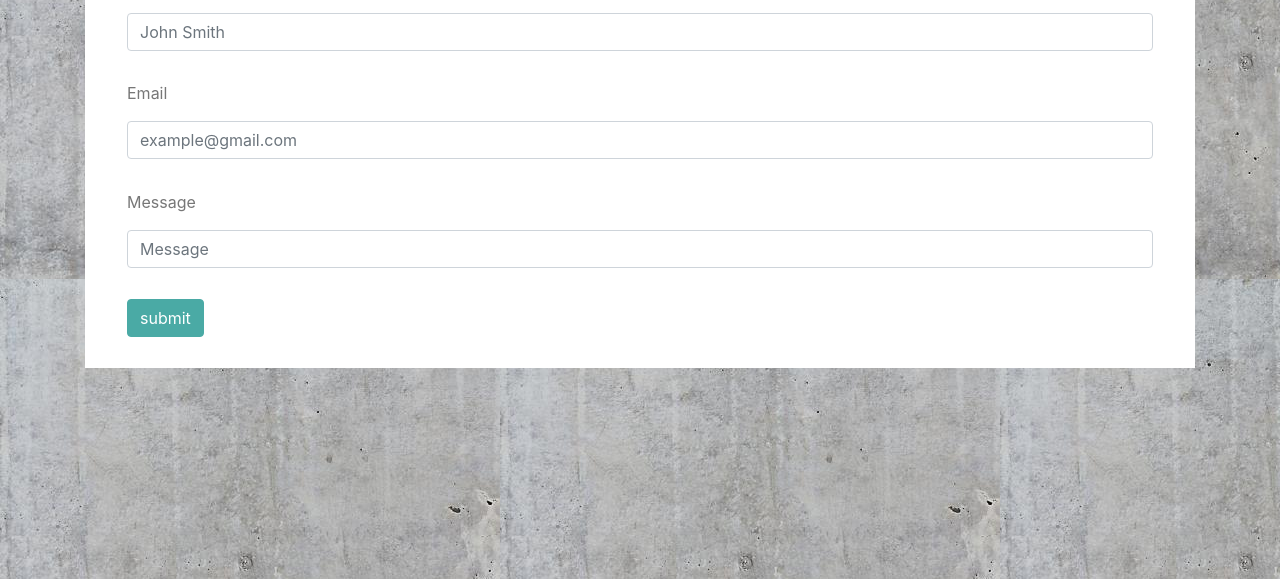
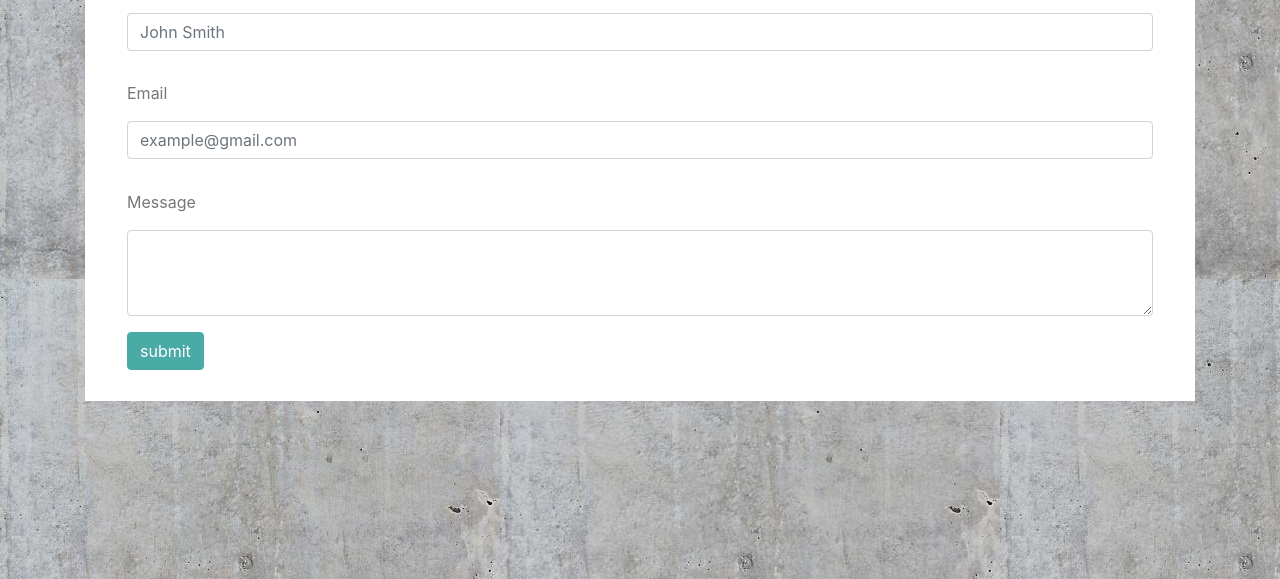
Before and after one commit to adlee77/Responsive-Portfolio, a plain HTML site: page contact.html in a window 1280 px wide. Shown: the part 221-800 px from the top of the page. Drawn offline with nearby package versions, Linux system fonts and the light colour scheme.

Commit message:
changed input box to text box on contact page. Fixed margins with first paragraph on the portfolio page.

```diff
--- a/contact.html
+++ b/contact.html
@@ -44,8 +44,8 @@
            </div>
             <div class="row">
             <div class="col">
-                <div class="input-group1">
-                    <input type="text" class="form-control" placeholder="Message" aria-describedby="addon-wrapping">
+                <div class="form-group">
+                    <textarea class="form-control messages" id="exampleFormControlTextarea1" rows="3"></textarea>
                   </div>
             </div>
             </div>
--- a/style/stylesheet.css
+++ b/style/stylesheet.css
@@ -9,7 +9,9 @@ margin-top: -2%;
 margin-bottom: -0.6%;
 font-size: 32px;
 }
-
+.messages {
+    height: 100px;
+}
 body {
     background: url("../images/concrete.jpg");
 }
@@ -90,6 +92,9 @@ margin-bottom: -0.8%;
     width: 300px;
     margin-right: 1%;
 }
+.col-9 {
+    padding-left: 5%;
+}
 }
 @media only screen and (max-width: 768px) {
     h1 {
@@ -112,9 +117,6 @@ margin-bottom: -0.8%;
         margin-right:30%;
         margin-left: 28%;
     }
-    .col-9 {
-        margin-left: 2.5%;
-    }
     .col-6 {
         margin-right: 30%;
         margin-left: 28%;
```
Also changed, not shown: index.html (+4 -5 lines).
